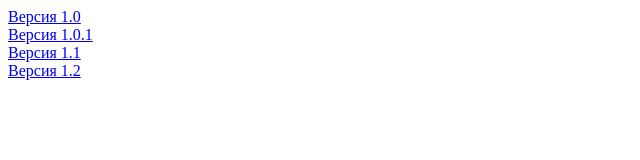
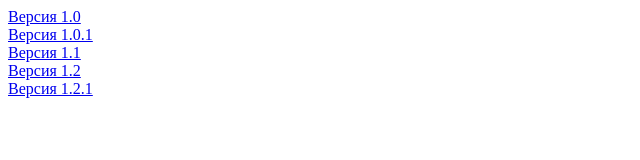
Before and after one commit to vladplays/vladplays, a plain HTML site: page Three.js/index.html in a window 1280 px wide. Shown: the full height of the page, 0-640 px from the left. Drawn offline with Linux system fonts and the light colour scheme.

Commit message:
Add files via upload

```diff
--- a/Three.js/index.html
+++ b/Three.js/index.html
@@ -10,5 +10,7 @@
 		<a href='./2.0/play.html'>Версия 1.1</a>
 		<br/>
 		<a href='./2.1/play.html'>Версия 1.2</a>
+		<br/>
+		<a href='./2.2/play.html'>Версия 1.2.1</a>
 	</body>
 </html>
```
